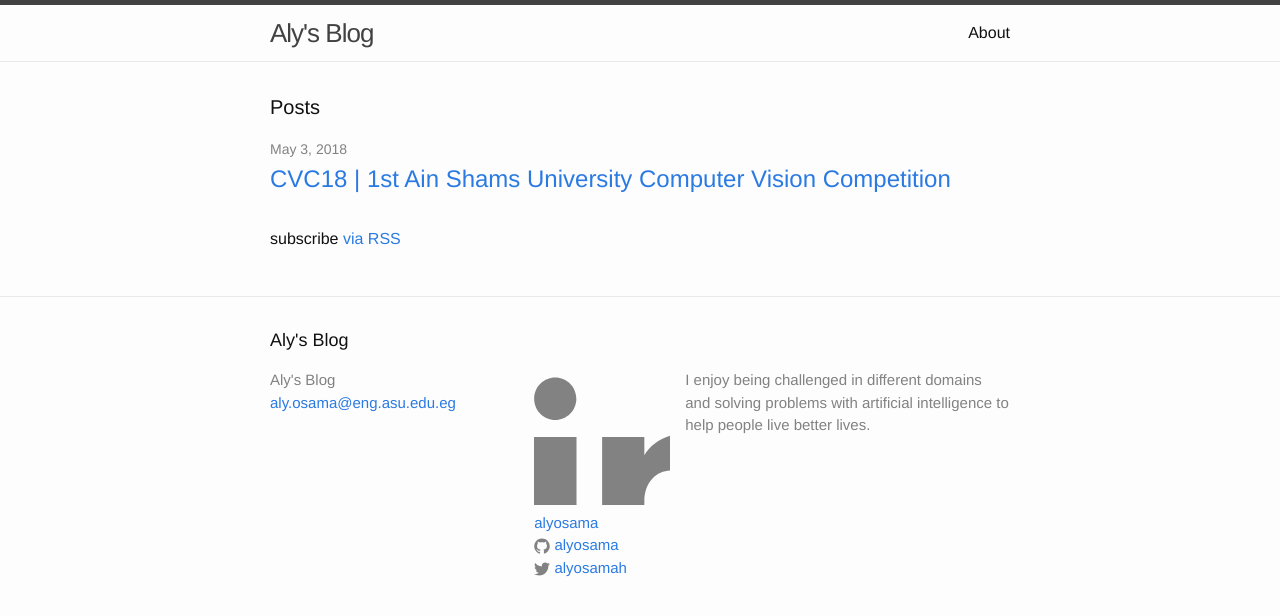
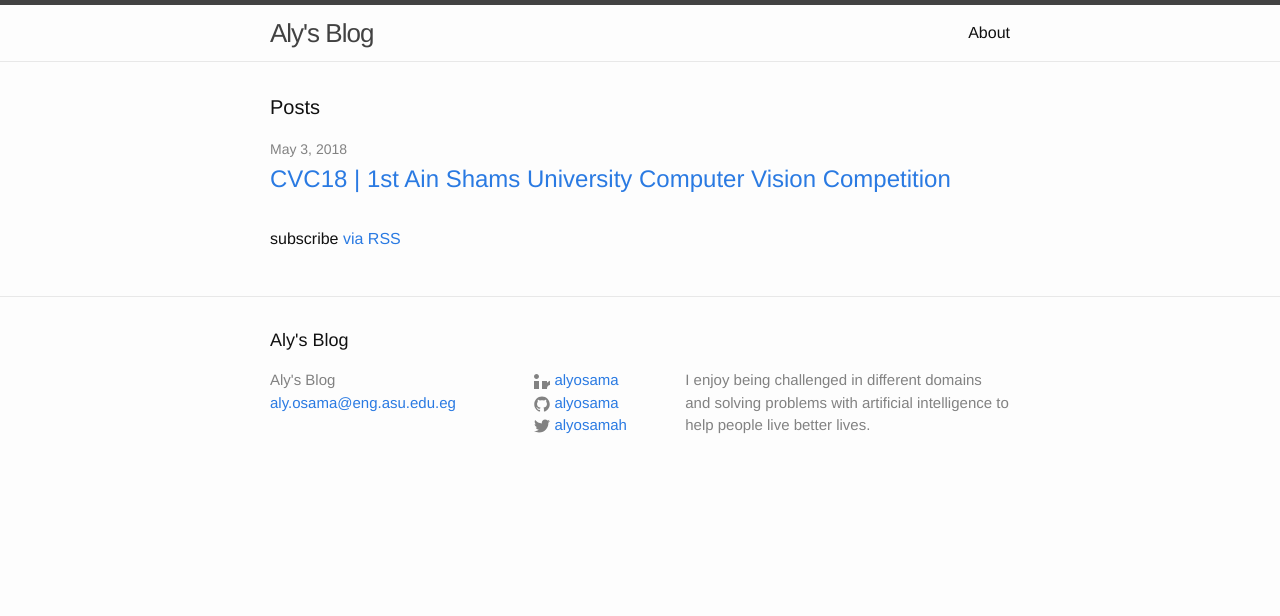
Before and after one commit to alyosama/alyosama.github.io, a Jekyll site: the page built from index.html, in a window 1280 px wide. Shown: the top 616 px of the page. Built offline with Jekyll 4.4.1, drawn with Linux system fonts in a browser that asks for light colours.

Commit message:
adding linkedin svg

```diff
--- a/_includes/footer.html
+++ b/_includes/footer.html
@@ -17,7 +17,7 @@
         {% if site.linkedin_username %}
           <li>
             <a href="https://linkedin.com/in/{{ site.linkedin_username }}">
-              <span class="fa fa-linkedin"">
+              <span class="icon  icon--github"">
                 <svg viewBox="0 0 16 16">
                   <path fill="#828282" d="M4.98 3.5c0 1.381-1.11 2.5-2.48 2.5s-2.48-1.119-2.48-2.5c0-1.38 1.11-2.5 2.48-2.5s2.48 1.12 2.48 2.5zm.02 4.5h-5v16h5v-16zm7.982 0h-4.968v16h4.969v-8.399c0-4.67 6.029-5.052 6.029 0v8.399h4.988v-10.131c0-7.88-8.922-7.593-11.018-3.714v-2.155z"/>
                 </svg>
```
